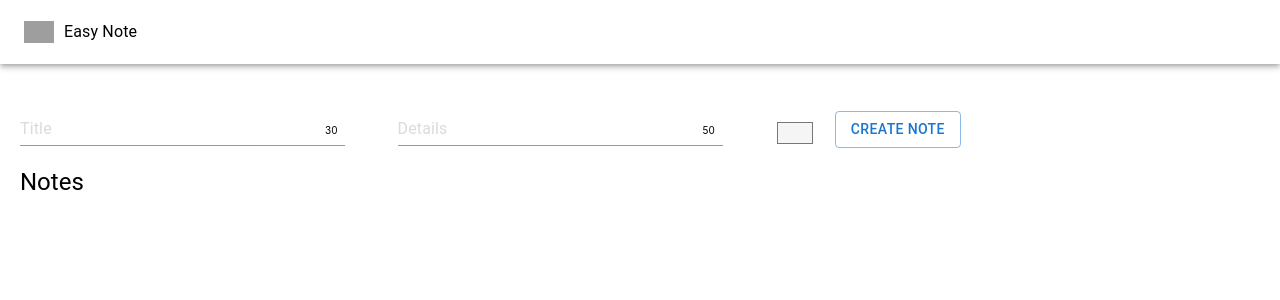
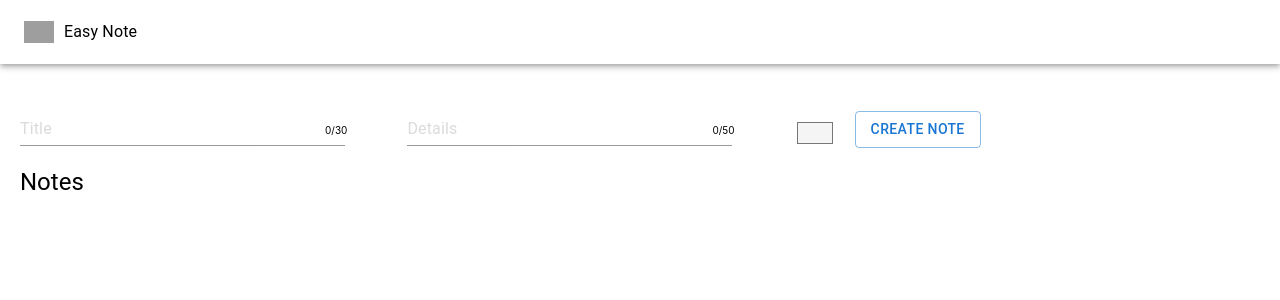
Before and after one commit to Tribhuwan-Joshi/easy-note, a React (Create React App) app: page / in a window 1280 px wide. Shown: the top 300 px of the page. Built offline with nearby package versions, Linux system fonts and the light colour scheme; grey boxes are pictures that could not be loaded.

Commit message:
add character limits

```diff
--- a/src/components/CreateNote.tsx
+++ b/src/components/CreateNote.tsx
@@ -1,6 +1,7 @@
 import { InputBase, Box, Button, styled, Typography } from "@mui/material";
 import { useState } from "react";
 import { v4 as uuid } from "uuid";
+import { DETAILS_LIMIT, TITLE_LIMIT } from "../constants/constant";
 import { NoteObject } from "../models/note";
 const Container = styled(Box)`
 & > * {
@@ -64,17 +65,27 @@ function CreateNote({ addNotes }: { addNotes: (note: NoteObject) => void }) {
     }
     return (
       <Container>
-            <InputBase onChange={onValueChange} value={note.title}  name="title" placeholder="Title" />
-            <Box component="span">30</Box>
+        <InputBase
+          inputProps={{ maxLength: TITLE_LIMIT }}
+          onChange={onValueChange}
+          value={note.title}
+          name="title"
+          placeholder="Title"
+        />
+        <Box component="span">
+          {note.title.trim().length}/{TITLE_LIMIT}
+        </Box>
         <InputBase
           value={note.details}
           onChange={onValueChange}
           name="details"
           placeholder="Details"
+          inputProps={{ maxLength: DETAILS_LIMIT }}
         />
-            <Box component="span">50</Box>
+        <Box component="span">
+          {note.details.trim().length}/{DETAILS_LIMIT}
+        </Box>
         <InputBase
-
           onChange={onValueChange}
           name="color"
           type="color"
--- a/src/constants/constant.js
+++ b/src/constants/constant.js
@@ -1 +1,3 @@
 export const logo = "https://www.freepnglogos.com/uploads/walmart-logo-7.jpeg";
+export const TITLE_LIMIT = 30;
+export const DETAILS_LIMIT = 50;
```
Lines whose indentation alone changed are shown as unchanged.
